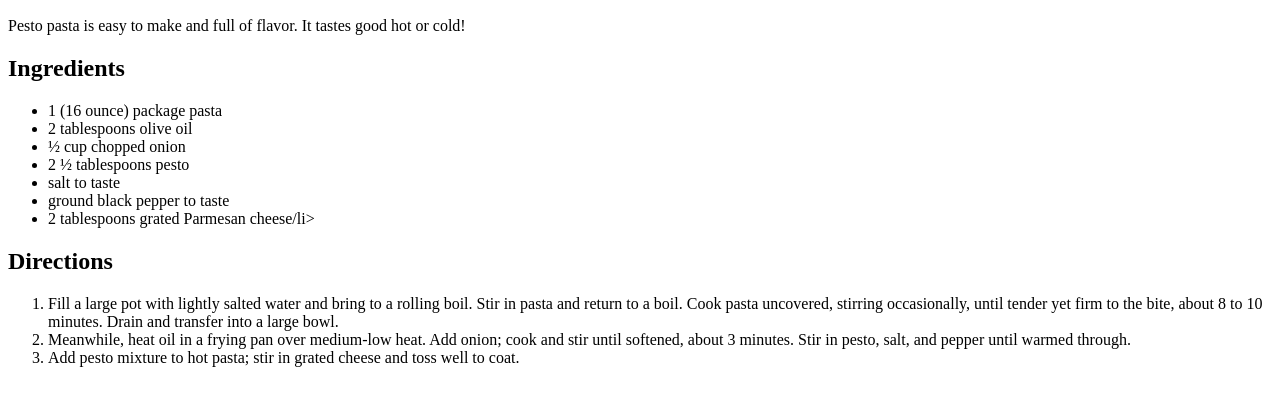
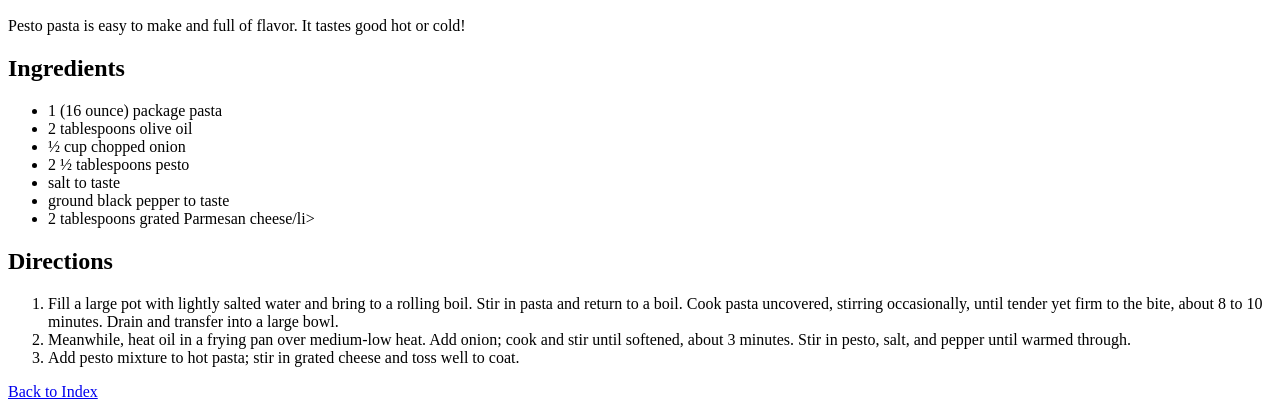
Before and after one commit to jorgedzmo/odin-recipes, a plain HTML site: page recipes/pesto.html in a window 1280 px wide. Shown: the part 383-800 px from the top of the page. Drawn offline with Linux system fonts and the light colour scheme.

Commit message:
added footer

```diff
--- a/recipes/pesto.html
+++ b/recipes/pesto.html
@@ -36,5 +36,7 @@
         </ol>
 
         <script src="" async defer></script>
+
+        <footer> <a href="/home/kokipc/repos/odin-recipes/index.html"> Back to Index</a> </footer>
     </body>
 </html>
```
